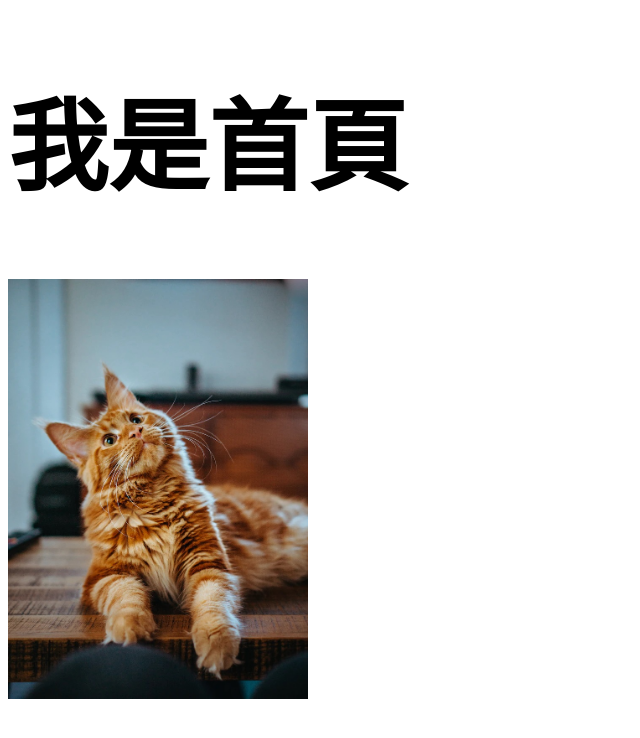
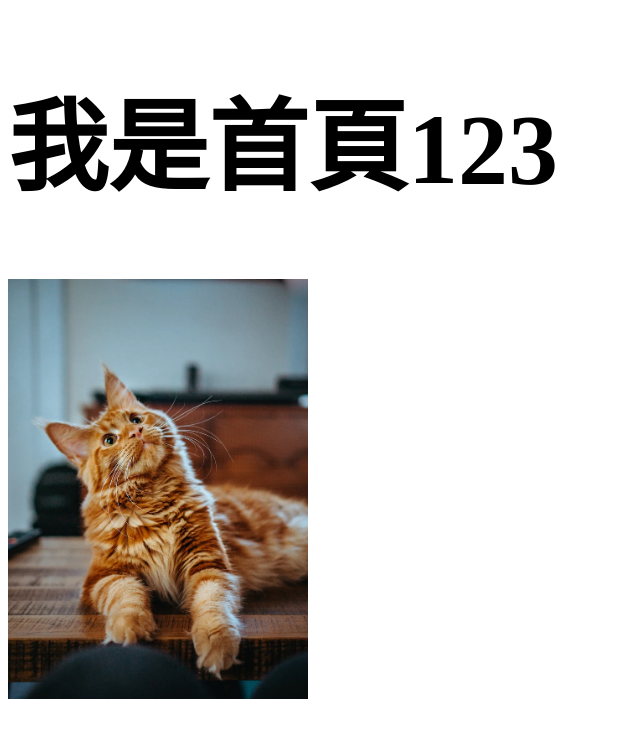
Before and after one commit to hsuantsong/project-week3, a website built with Vite: page pages/index.html in a window 1280 px wide. Shown: the whole page, without its empty margins (0-640 px from the left). Built offline with nearby package versions, Linux system fonts and the light colour scheme.

Commit message:
第二次更新

```diff
--- a/pages/index.html
+++ b/pages/index.html
@@ -1,19 +1,22 @@
 <!DOCTYPE html>
 <html lang="en">
+
 <head>
   <meta charset="UTF-8" />
   <meta http-equiv="X-UA-Compatible" content="IE=edge" />
   <meta name="viewport" content="width=device-width, initial-scale=1.0" />
   <title>index</title>
 </head>
+
 <body>
   <%- include('./layout/header'); -%>
 
-    <h1 class="index-title">我是首頁</h1>
+    <h1 class="index-title">我是首頁123</h1>
     <img src="../assets/images/cat.jpg" style="width: 300px;" alt="cat">
 
     <%- include('./layout/footer'); -%>
 
       <script type="module" src="../main.js"></script>
 </body>
+
 </html>
```
Lines whose indentation alone changed are shown as unchanged.
